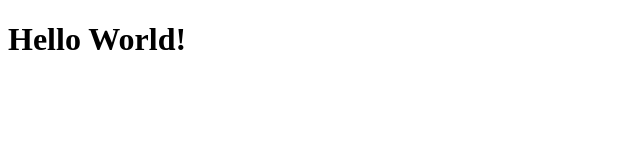
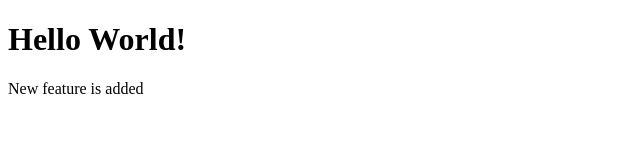
Before and after one commit to isirabhanuka/b24-git-lab-session, a plain HTML site: page index.html in a window 1280 px wide. Shown: the whole page, without its empty margins (0-640 px from the left). Drawn offline with Linux system fonts and the light colour scheme.

Commit message:
updated index.html with p tag

```diff
--- a/index.html
+++ b/index.html
@@ -2,5 +2,6 @@
 <html>
     <body>
         <h1>Hello World!</h1>
+        <p>New feature is added</p>
     </body>
 </html>
```
